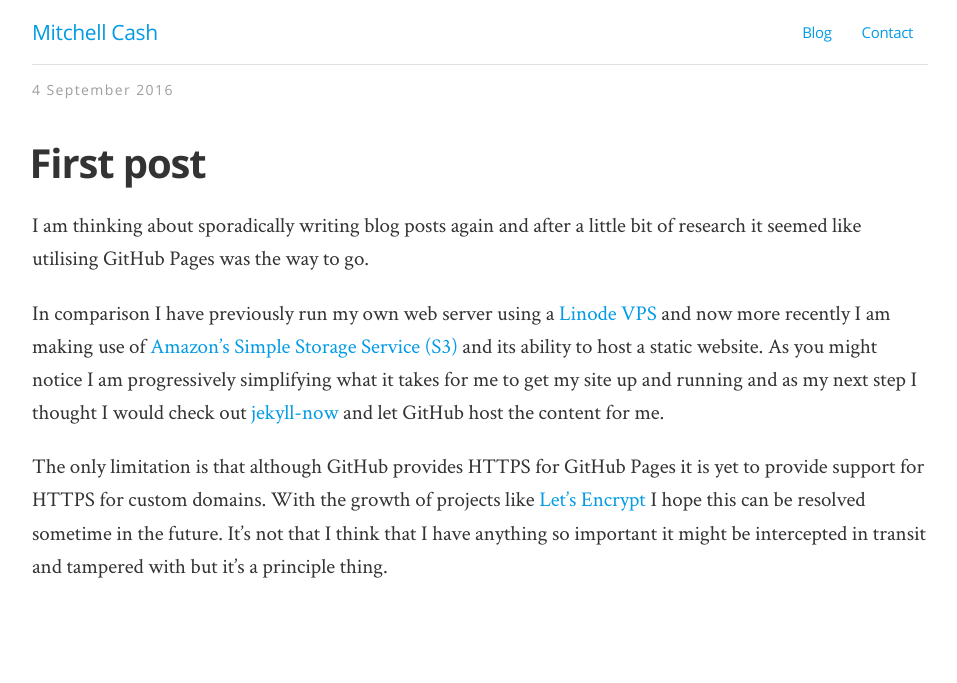
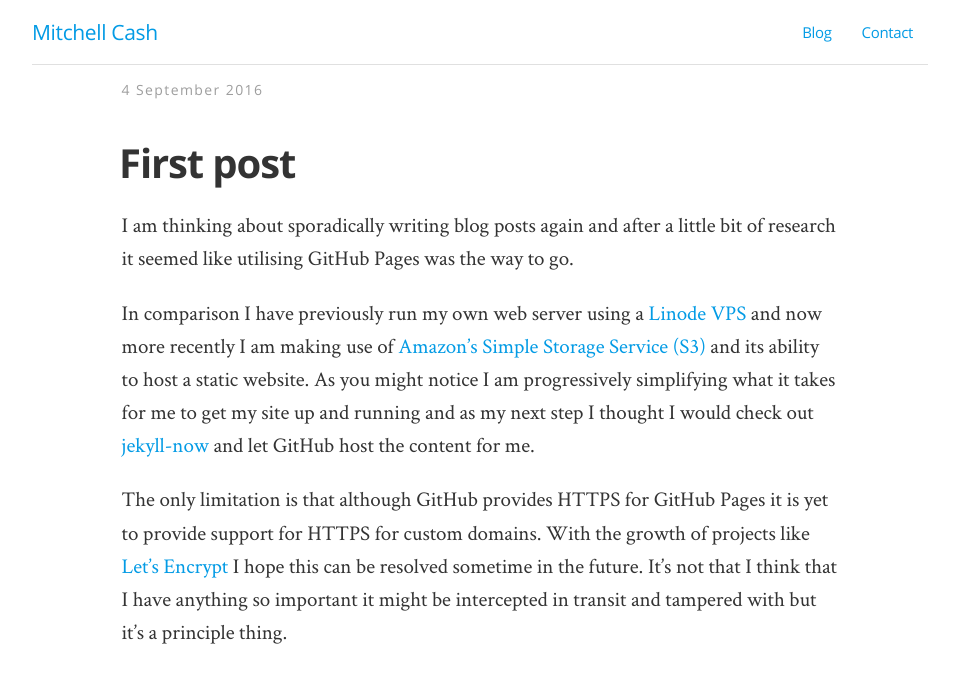
Before and after one commit to MitchellCash/mitchellcash.com, a Jekyll site: the page built from _posts/2016-09-04-first-post.markdown, in a window 1280 px wide. Shown: the top 683 px of the page, without its empty margins (160-1117 px from the left). Built offline with Jekyll 4.4.1, drawn with Linux system fonts in a browser that asks for light colours.

Commit message:
Bring in width of blog posts

```diff
--- a/_sass/screen.scss
+++ b/_sass/screen.scss
@@ -72,6 +72,11 @@ nav ul a:hover {
 
 /* Blog Post
    ========================================================================== */
+
+.post {
+    width: 80%;
+    margin: 0 auto;
+}
 
 .post-date {
     font-size: 14px;
```
